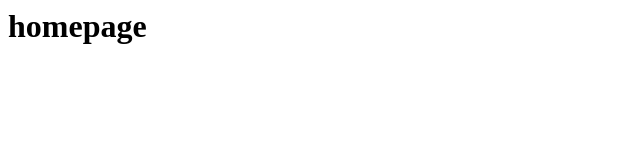
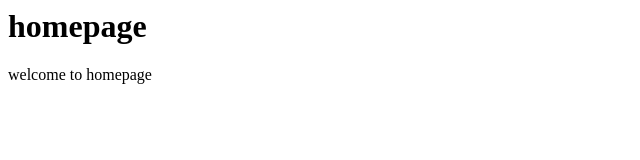
Before and after one commit to motaharehzareii/motaharehzareii.github.io, a plain HTML site: page index.html in a window 1280 px wide. Shown: the whole page, without its empty margins (0-640 px from the left). Drawn offline with Linux system fonts and the light colour scheme.

Commit message:
update homepage

```diff
--- a/index.html
+++ b/index.html
@@ -4,5 +4,6 @@
     </head>
     <body>
         <h1>homepage</h1>
+        <div>welcome to homepage</div>
     </body>
 </html>
```
